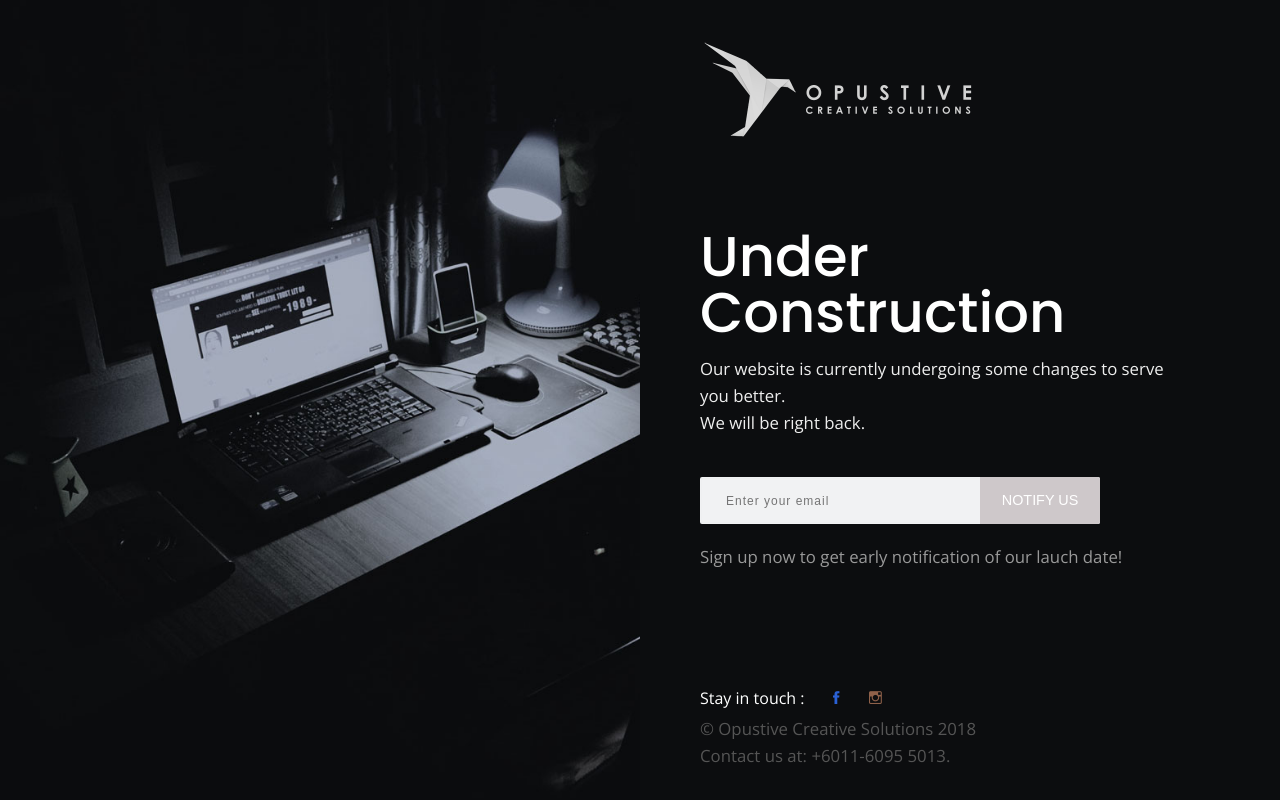
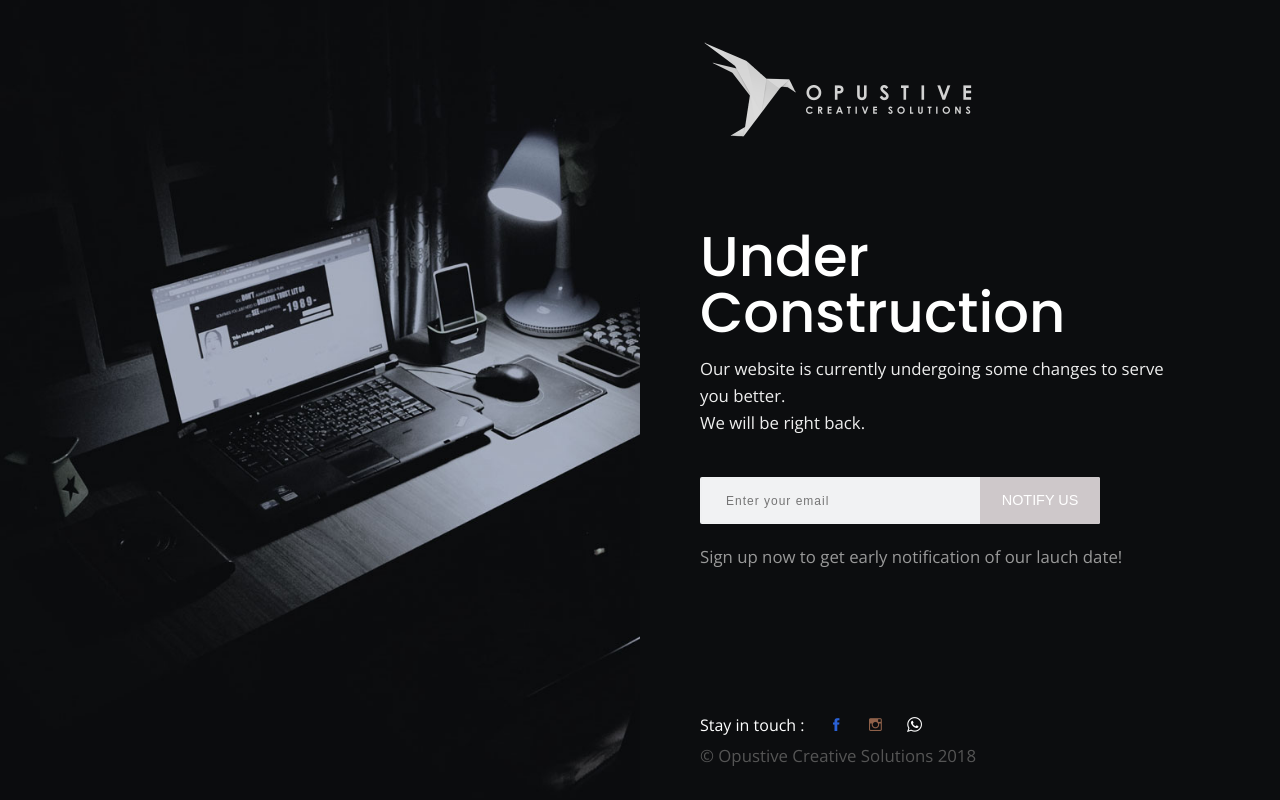
Before and after one commit to theevanrames/Opustive, a plain HTML site: page index.html in a window 1280 px wide. Drawn offline with nearby package versions, Linux system fonts and the light colour scheme; files whose address does not match are found by name.

Commit message:
Update index.html

```diff
--- a/index.html
+++ b/index.html
@@ -58,8 +58,8 @@
 				<li>Stay in touch : </li>
 				<li><a href="https://www.facebook.com/opustivecreatives/"><i class="ion-social-facebook"></i></a></li>
 				<li><a href="https://www.instagram.com/opustivecreatives/"><i class="ion-social-instagram-outline"></i></a></li>
+				<li><a href="https://api.whatsapp.com/send?phone=601160955013&text=Hello,%20I%20would%20like%20to%20enquire%20on%20your%20services."><i class="ion-social-whatsapp-outline"></i></a></li>
 				<p>© Opustive Creative Solutions 2018</p>
-				<p>Contact us at: <a href="https://api.whatsapp.com/send?phone=601160955013&text=Hello,%20I%20would%20like%20to%20enquire%20on%20your%20services." target="_blank">+6011-6095 5013</a>.</p>
 			</ul>
 
 		</section><!-- right-section -->
```
